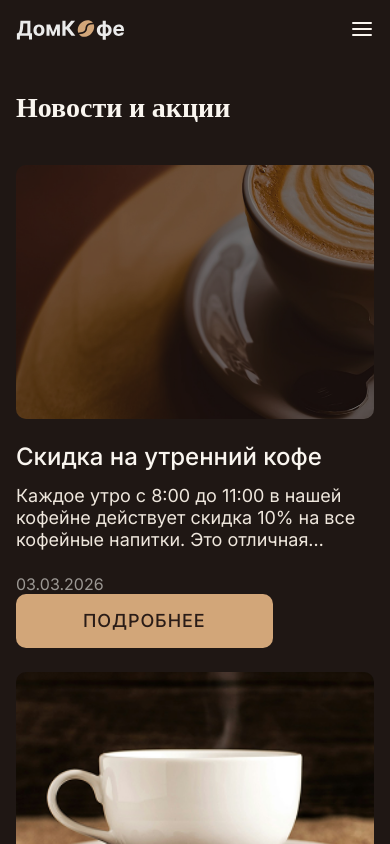
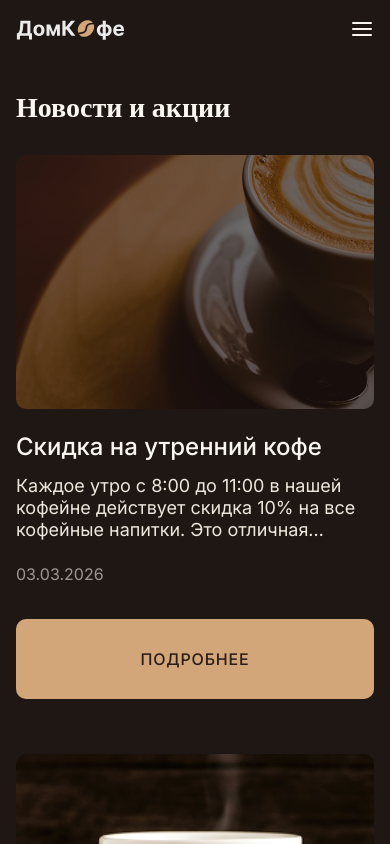
Before and after one commit to JackieKudymova/coffeecafe, a React (Vite) app in the folder coffeecafe/: page /news in a window 390 px wide. Shown: the top 844 px of the page. Built offline with nearby package versions, Linux system fonts and the light colour scheme.

Commit message:
fix(news): мобильная вёрстка списка новостей по HF_phone_news_1

```diff
--- a/coffeecafe/src/pages/NewsPage.tsx
+++ b/coffeecafe/src/pages/NewsPage.tsx
@@ -40,8 +40,8 @@ function NewsPage() {
           Новости и акции
         </h1>
 
-        {/* Сетка: как в макете HF_desktop_news_1 — 3 колонки, гориз. отступ 32px между карточками */}
-        <div className="grid grid-cols-1 md:grid-cols-2 lg:grid-cols-3 gap-6 md:gap-8 lg:gap-x-8 lg:gap-y-[50px] mt-[42px] lg:mt-[50px]">
+        {/* Отступ от h1 до карточек; между карточками по вертикали на моб — 55px (HF_phone_news_1) */}
+        <div className="grid grid-cols-1 md:grid-cols-2 lg:grid-cols-3 gap-y-[55px] gap-x-6 md:gap-x-8 md:gap-y-8 lg:gap-x-8 lg:gap-y-[50px] mt-[32px] lg:mt-[50px]">
           {items.map((article) => (
             <NewsCard key={article.id} article={article} />
           ))}
@@ -90,7 +90,7 @@ function NewsCard({ article }: { article: NewsArticle }) {
 
       <Link
         to={`/news/${encodeURIComponent(article.id)}`}
-        className="mt-auto mt-10 lg:mt-10 flex w-[calc(75%-12px)] min-h-[54px] shrink-0 items-center justify-center self-start rounded-[10px] bg-brown-button px-4 text-center text-lg font-medium uppercase tracking-wider text-brown-dark transition-opacity hover:opacity-90"
+        className="mt-[35px] flex w-full min-h-[80px] shrink-0 items-center justify-center rounded-[10px] bg-brown-button px-4 text-center text-base font-medium uppercase tracking-wider text-brown-dark transition-opacity hover:opacity-90 lg:min-h-[54px] lg:w-[calc(75%-12px)] lg:self-start lg:text-lg"
       >
         Подробнее
       </Link>
```
